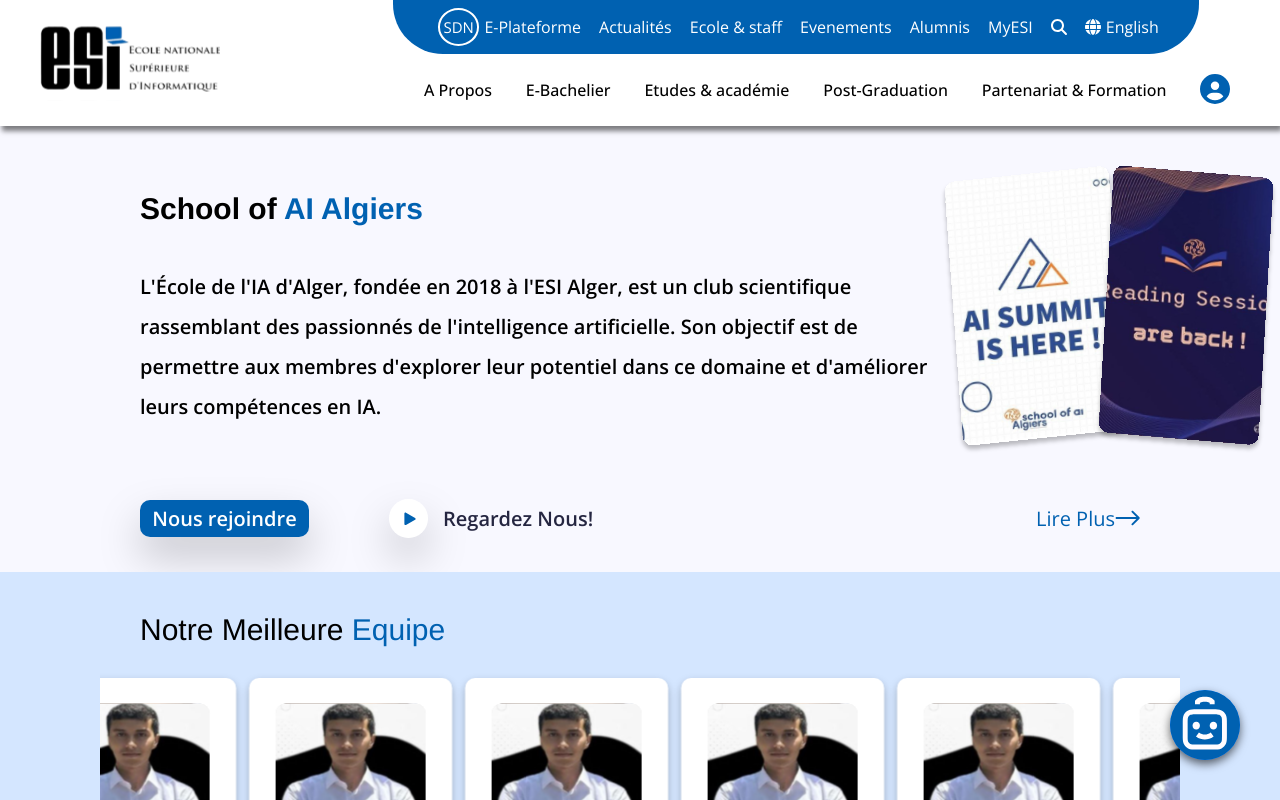
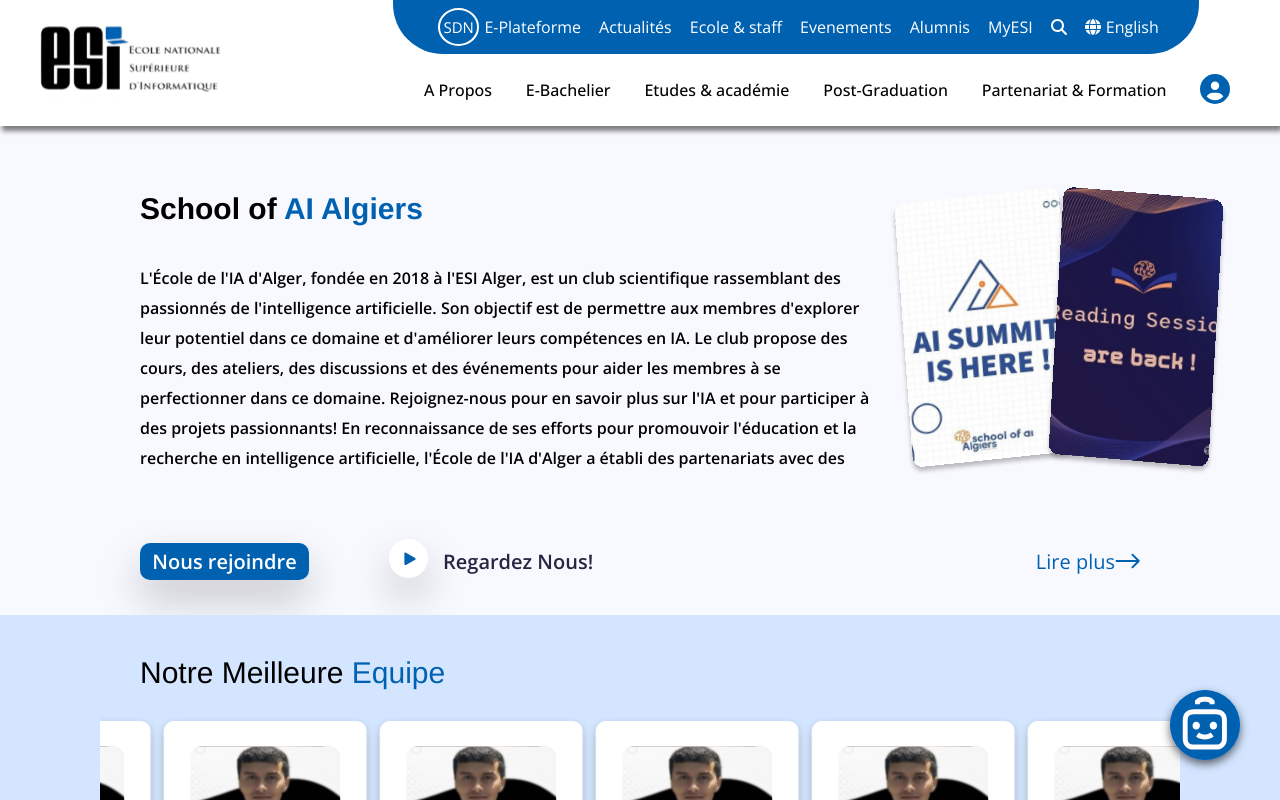
Before and after one commit to iman245/Projet_2CS, a React (Create React App) app: page /DetailsClubsFinale in a window 1280 px wide. Shown: the top 800 px of the page. Built offline with nearby package versions, Linux system fonts and the light colour scheme.

Commit message:
fied some routes and read more clubs

```diff
--- a/src/pages/DetailsClubsFinale/DetailsClubsFinale.js
+++ b/src/pages/DetailsClubsFinale/DetailsClubsFinale.js
@@ -1,5 +1,6 @@
 import React, { useState, useMemo, useEffect } from "react";
 import PropTypes from "prop-types";
+import { Link } from 'react-router-dom';
 import cn from "classnames";
 import countryList from "react-select-country-list";
 import styles from "./DetailsClubsFinale.module.scss"
@@ -21,7 +22,11 @@
 }
 
 function DetailsClubsFinale(props) {
+  const [expanded, setExpanded] = useState(false);
 
+  const toggleExpand = () => {
+    setExpanded(!expanded);
+  };
 
   return (
     <div>
@@ -39,8 +44,8 @@
             </span>
           </span>
         </h1>
-        <h3 className={styles.descParagraph}>
-        L'École de l'IA d'Alger, fondée en 2018 à l'ESI Alger, est un club scientifique rassemblant des passionnés de l'intelligence artificielle. Son objectif est de permettre aux membres d'explorer leur potentiel dans ce domaine et d'améliorer leurs compétences en IA.
+        <h3 className={cn(styles.descParagraph, { [styles.expanded]: expanded })}>
+        L'École de l'IA d'Alger, fondée en 2018 à l'ESI Alger, est un club scientifique rassemblant des passionnés de l'intelligence artificielle. Son objectif est de permettre aux membres d'explorer leur potentiel dans ce domaine et d'améliorer leurs compétences en IA. Le club propose des cours, des ateliers, des discussions et des événements pour aider les membres à se perfectionner dans ce domaine. Rejoignez-nous pour en savoir plus sur l'IA et pour participer à des projets passionnants! En reconnaissance de ses efforts pour promouvoir l'éducation et la recherche en intelligence artificielle, l'École de l'IA d'Alger a établi des partenariats avec des entreprises technologiques de premier plan, des institutions académiques renommées et des organisations gouvernementales. Ces collaborations permettent aux membres d'accéder à des ressources et des opportunités uniques telles que des stages, des projets de recherche appliquée et des programmes de mentorat, renforçant ainsi leur parcours professionnel et académique dans le domaine de l'IA.
         </h3>
         </div>
 
@@ -48,17 +53,23 @@
       </div>
       <div className={styles.buttonsContainer}>
         <div className={styles.grpButton1}>
-       <button className={styles.joinButton}>
+          <Link to="https://linktr.ee/soai_algiers?fbclid=IwZXh0bgNhZW0CMTAAAR0qWw-8EDUF7fJgLxkGX8ll3RTFIZXyL6fWP5RAedUn6NQOic83ypboE6c_aem_AYahKtqssPEuYvVi6rr5XxGjRb0wPdUuuwfZiQA0un481MR0kxDqlpFftOzxIZvBGNFC7fFuZ1p9MUM2zXAjO3TK">
+          <button  className={styles.joinButton}>
         Nous rejoindre
        </button>
-       <div className={styles.regarderNousContainer}>
-       <img className={styles.regarderNousIcon} src={'/assets/regard.svg'} alt="alt text" />
+       </Link>
+
+
+      <div className={styles.regarderNousContainer}>
+      <Link to="https://www.youtube.com/@schoolofaialgiers">
+       <img className={styles.regarderNousIcon} src={'/assets/regard.svg'} alt="alt text" /></Link>
        Regardez Nous!
        </div>
 
+
        </div>
 
-       <div className={styles.lirePlus}>Lire Plus
+       <div className={styles.lirePlus} onClick={toggleExpand}>{expanded ? "Lire moins" : "Lire plus"}
        <img className={styles.lirePlusArrow} src={'/assets/arrow.svg'} alt="alt text" />
        </div>
       </div>
--- a/src/pages/DetailsClubsFinale/DetailsClubsFinale.module.scss
+++ b/src/pages/DetailsClubsFinale/DetailsClubsFinale.module.scss
@@ -136,20 +136,25 @@
     padding:10px
 
 }
+.expanded{
+  height: auto !important; /* Override height to expand */
+  overflow-y: visible !important; /* Ensure overflow is visible when expanded */
 
+
+}
 .descParagraph{
-
-width: 800px;
+  height: 218px; /* Set default height */
+  overflow: hidden; /* Hide overflow */
+  transition: height 0.3s ease; /* Smooth transition */
+width: 750px;
 
 
 font-family: 'Open Sans';
 font-style: normal;
 font-weight: 600;
-font-size: 20px;
-line-height: 40px;
-/* or 200% */
-display: flex;
-align-items: flex-end;
+font-size: 16px;
+line-height: 30px;
+
 
 color: #000000;
 }
```
